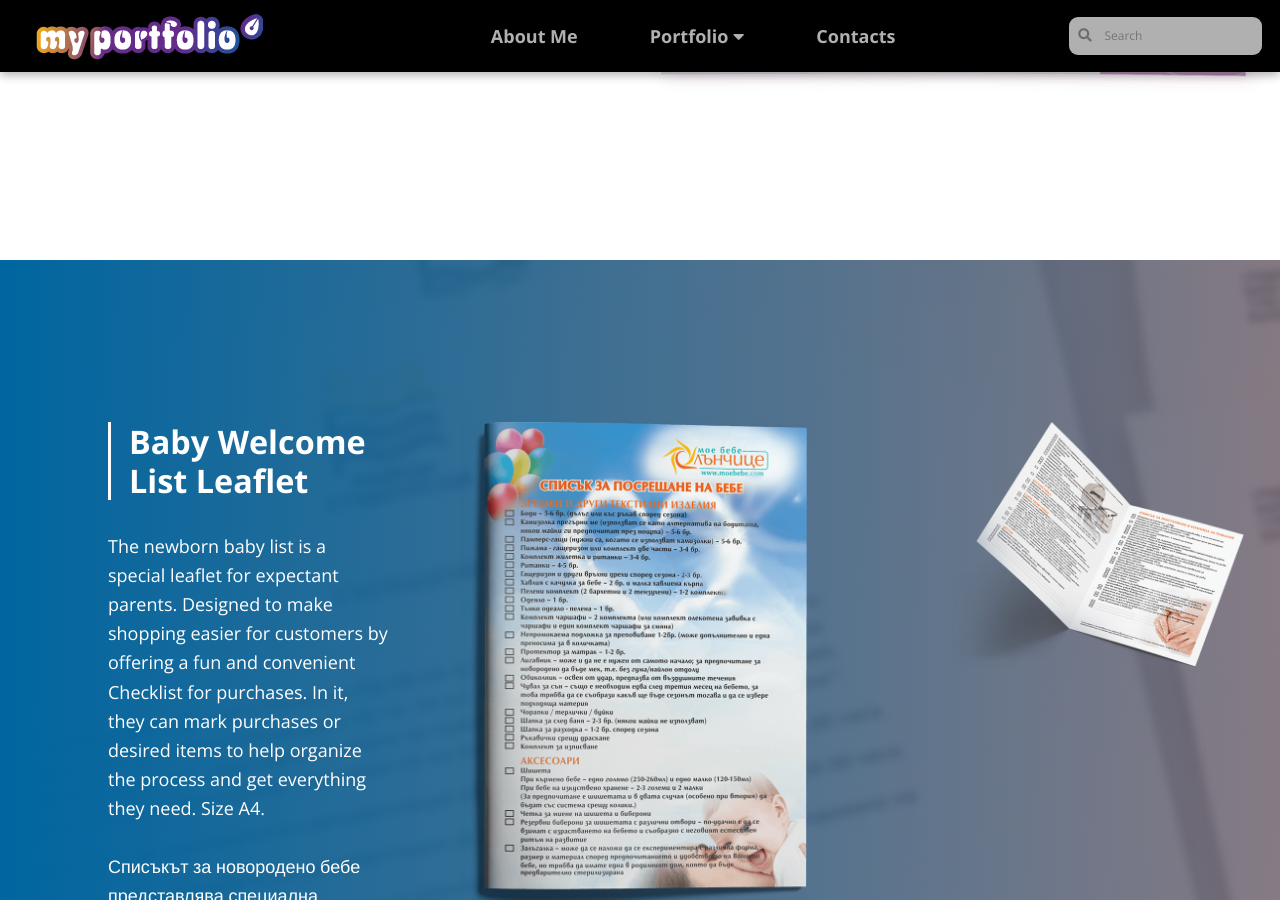
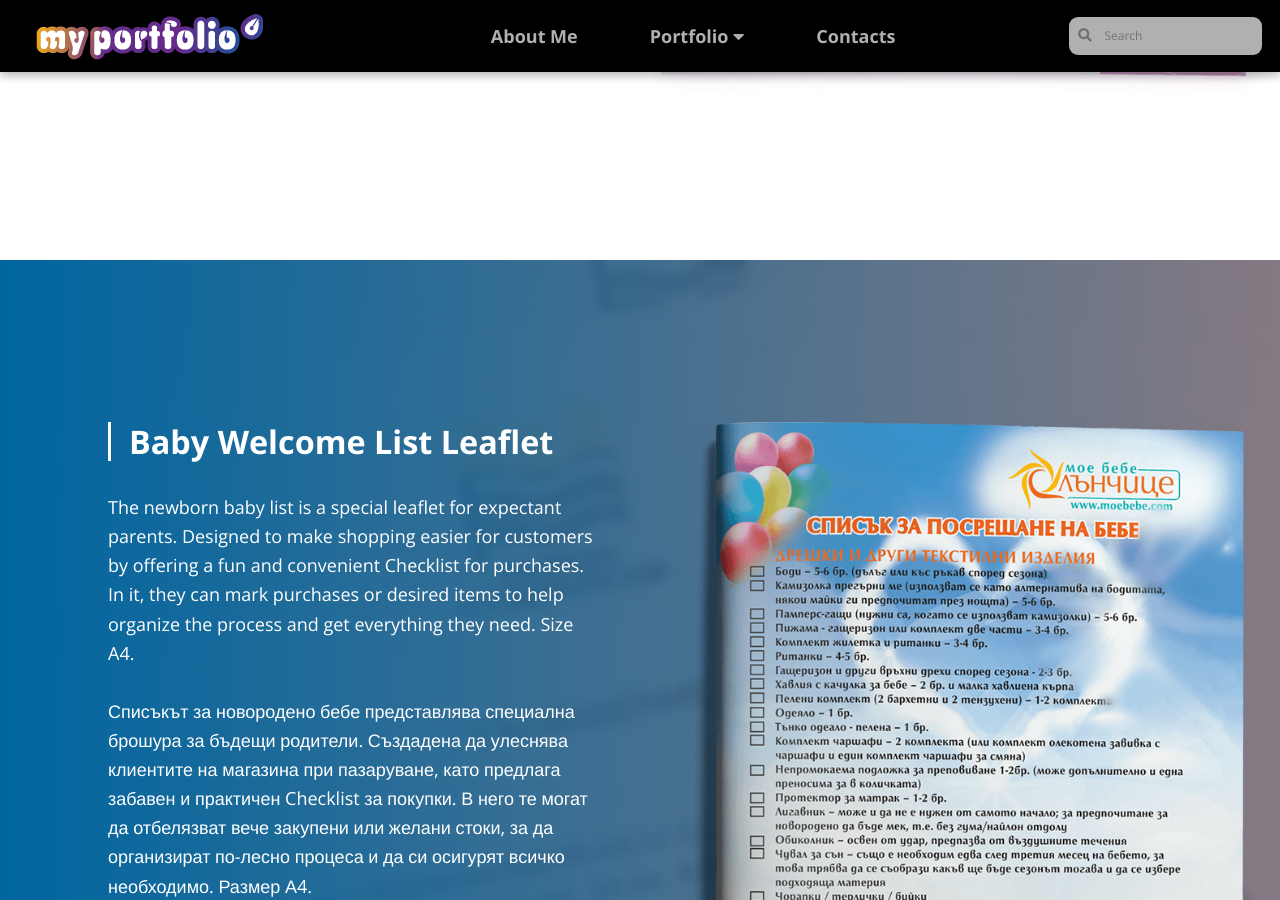
Before and after one commit to LiliyaMilanova/myportfolio, a Jekyll site: the page built from graphic-design-sunshane-shop.html, in a window 1280 px wide and 900 px high, scrolled down 3758 px. Built offline with Jekyll 4.4.1, drawn with Linux system fonts in a browser that asks for light colours; nearby versions of some CDN libraries.

Commit message:
Update graphic-design-sunshane-shop.html

```diff
--- a/graphic-design-sunshane-shop.html
+++ b/graphic-design-sunshane-shop.html
@@ -115,7 +115,7 @@
                     <p>The newborn baby list is a special leaflet for expectant parents. Designed to make shopping easier for customers by offering a fun and convenient Checklist for purchases. In it, they can mark purchases or desired items to help organize the process and get everything they need. Size A4.</p>
                     <p>Списъкът за новородено бебе представлява специална брошура за бъдещи родители. Създадена да улеснява клиентите на магазина при пазаруване, като предлага забавен и практичен Checklist за покупки. В него те могат да отбелязват вече закупени или желани стоки, за да организират по-лесно процеса и да си осигурят всичко необходимо. Размер А4.</p>
                 </article>
-                <article class="secondary-img">
+                <article class="simple-img">
                     <span>
                         <img src="{{site.baseurl}}images/flyer-baby-welcome-list.png" alt="Flyer - Baby Welcome List" title="Flyer - Baby Welcome List">
                     </span>
```
